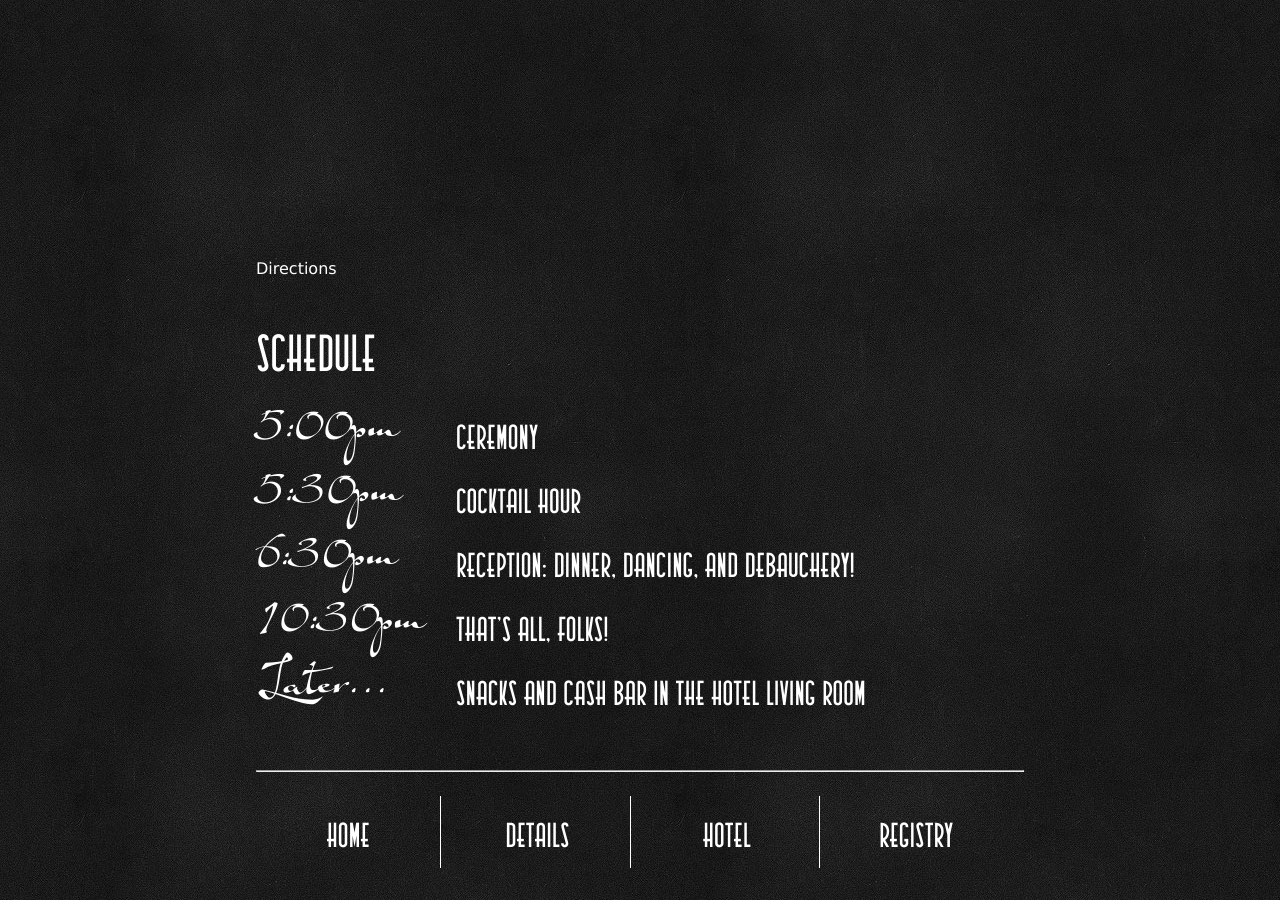
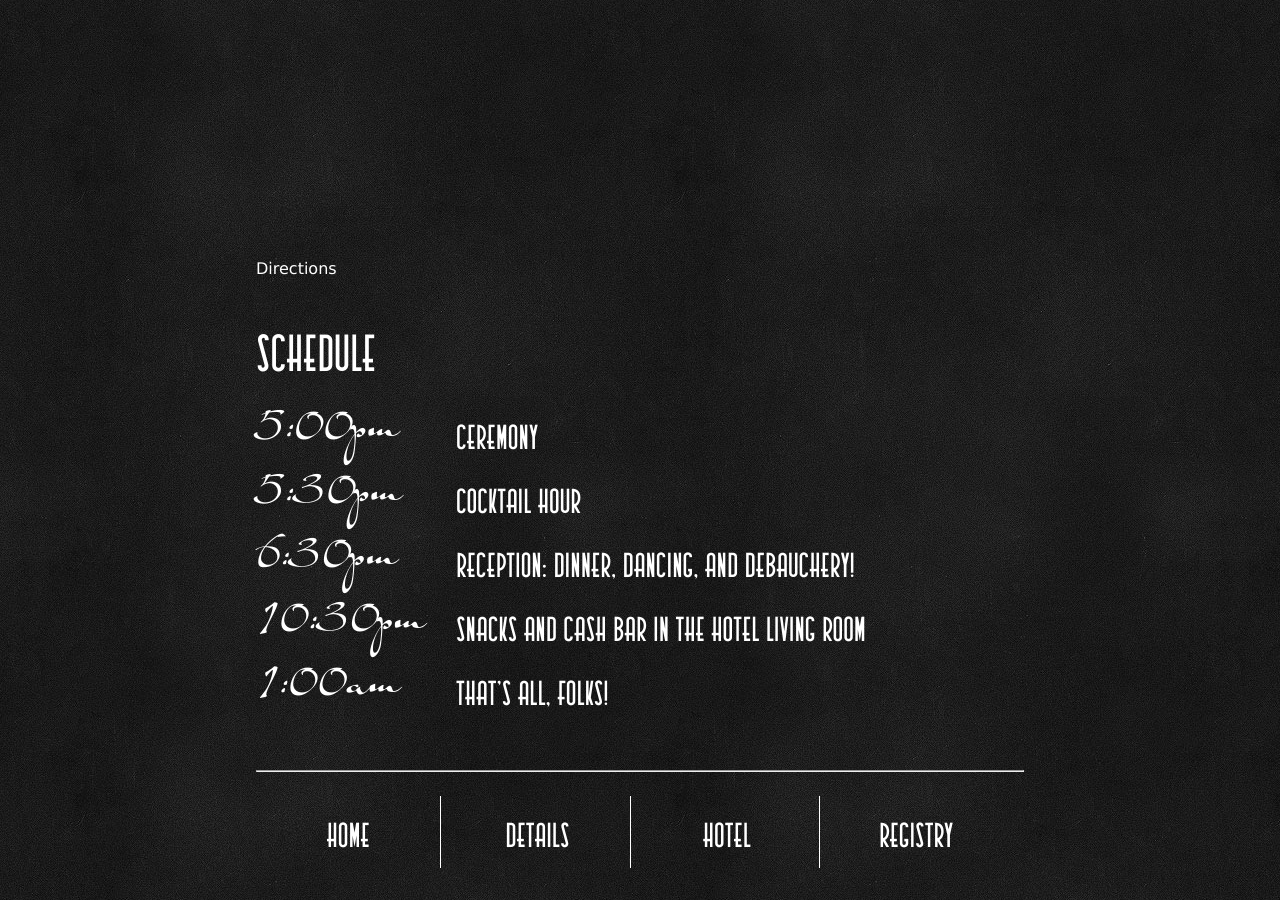
Before and after one commit to tdg5/wedding_jekyll, a Jekyll site: the page built from pages/details/index.html, in a window 1280 px wide and 900 px high, scrolled down 979 px. Built offline with Jekyll 4.4.1, drawn with Linux system fonts in a browser that asks for light colours; Markdown is read by kramdown in place of the engine named in the settings.

Commit message:
Update after party info and fix a couple of typos

```diff
--- a/pages/details/index.html
+++ b/pages/details/index.html
@@ -43,10 +43,10 @@ title: Details, details, details!
   </li>
   <li class="columns">
     <p class="script column">10:30pm</p>
+    <p class="sans-serif column">Snacks and cash bar in the hotel living room</p>
+  </li>
+  <li class="columns">
+    <p class="script column">1:00am</p>
     <p class="sans-serif column">That's all, folks!</p>
   </li>
-  <li class="columns">
-    <p class="script column">Later...</p>
-    <p class="sans-serif column">Snacks and cash bar in the hotel living room</p>
-  </li>
 </ul>
--- a/pages/registry/index.html
+++ b/pages/registry/index.html
@@ -29,11 +29,11 @@ title: Registry
       healthcare, security and education.
       <br><br>
       We encourage you to investigate the <a target="_blank"
-      href="https://plan-international.org/girls/">Because I am Girl</a>
+      href="https://plan-international.org/girls/">Because I am a Girl</a>
       website, and if you are interested in donating to this cause you can make
       a check out to <a href="http://plan-international.org/"
       target="_blank">Plan International</a> with a memo of <a target="_blank"
-      href="https://plan-international.org/girls/">Because I am Girl</a> and
+      href="https://plan-international.org/girls/">Because I am a Girl</a> and
       mail it to Lillian Dunlap at the address above. We are happy to handle
       final donations so that you can avoid being added to any unwanted mailing
       lists.
```
